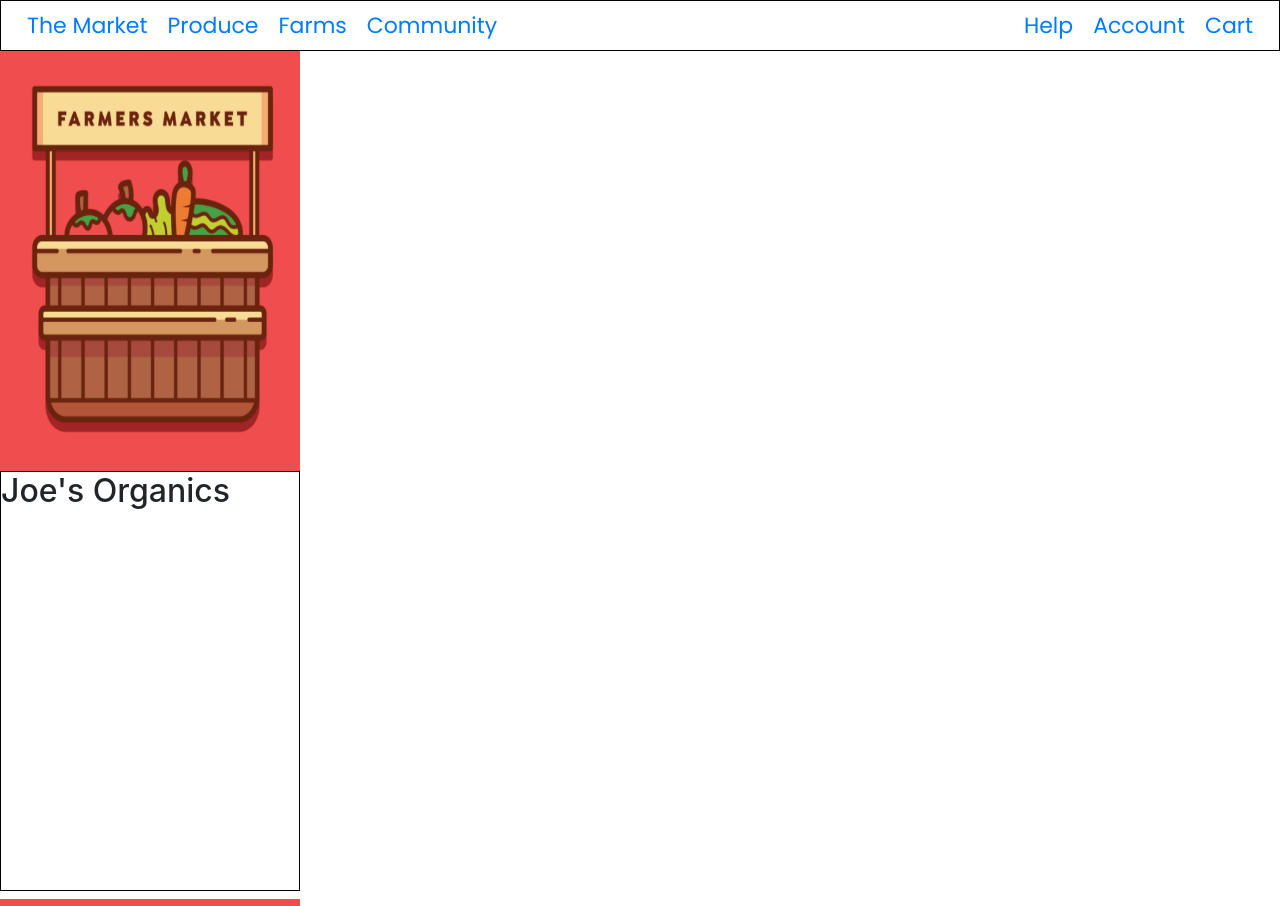
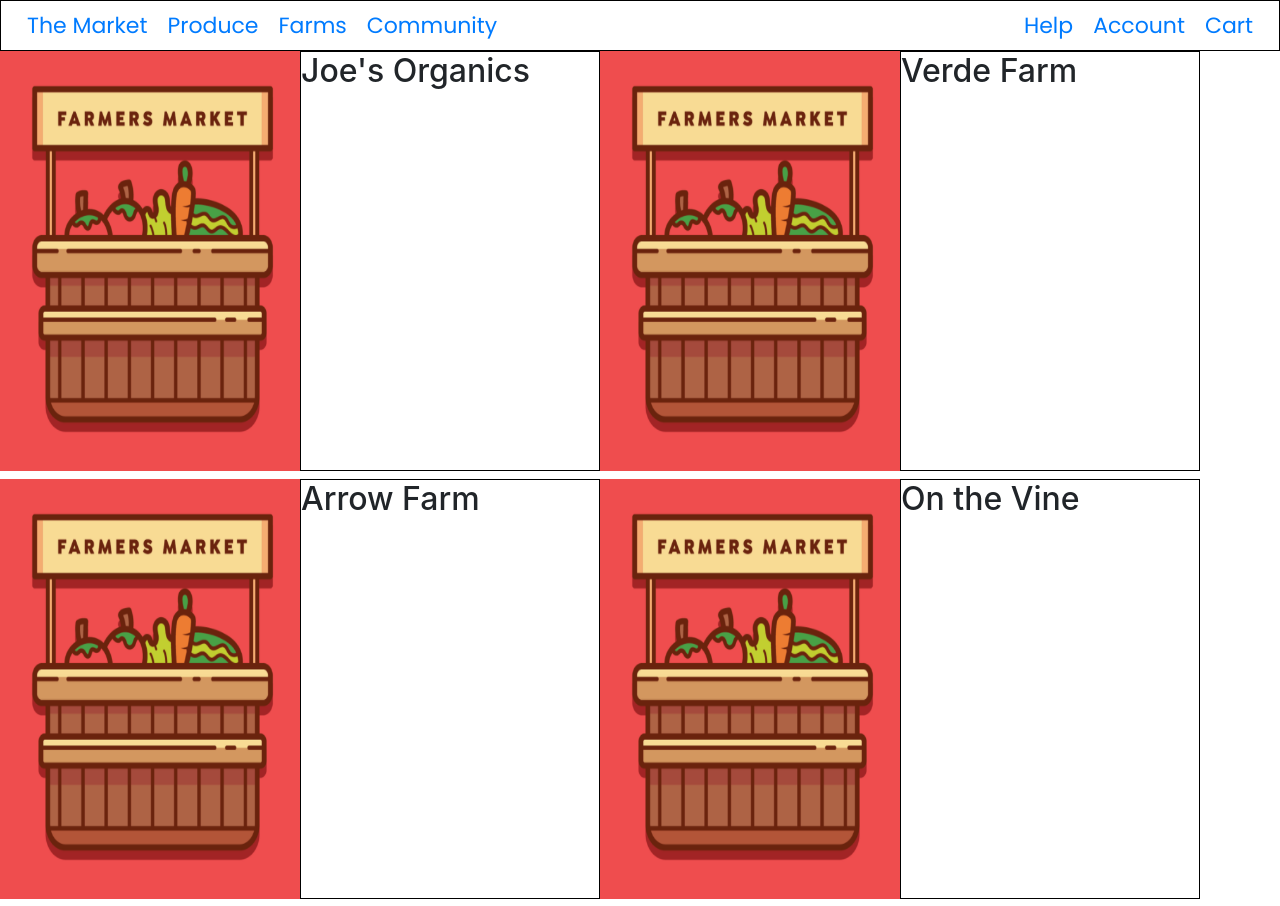
Before and after one commit to wyncode/C37_final_farmers_market, a React (Create React App) app in the folder client/: page /farms in a window 1280 px wide. Shown: the top 906 px of the page. Built offline with nearby package versions, Linux system fonts and the light colour scheme; the HTML template or start-up script is replaced by a standard one.

Commit message:
working flexbox on farm page

```diff
--- a/client/src/components/Farms.css
+++ b/client/src/components/Farms.css
@@ -1,11 +1,28 @@
-.grid-container {
-  display: grid;
-  grid-column-start: 1;
-  grid-column-end: 5;
-}
-
-h2 {
+.grid h2 {
   width: 300px;
   height: 420px;
   border: 1px solid black;
 }
+
+div.grid {
+  display: flex;
+  flex-direction: row;
+  flex-wrap: wrap;
+  justify-content: center;
+  max-width: 1200px;
+}
+
+/* h2 {
+  width: 300px;
+  height: 420px;
+  border: 1px solid black;
+} */
+
+/* @media only screen and (max-width: 1200px) {
+  div.grid {
+    display: flex;
+    flex-direction: row;
+    flex-wrap: wrap;
+    justify-content: center;
+  }
+} */
--- a/client/src/components/Farms.jsx
+++ b/client/src/components/Farms.jsx
@@ -6,55 +6,38 @@ const Farms = () => {
   //some sort of onClick that will be attached the image,
   // once the user clicks the image, it will change to a different div
   return (
-    <div className="grid-container">
-      <div>
+    <div className="grid">
       <img src={logo} alt="farmer" width="300" height="420" />
-      </div>
-      <div>
-        <h2>Joe's Organics</h2>
-      </div>
-      <div>
+
+      <h2 className="farmdiv">Joe's Organics</h2>
+
       <img src={logo} alt="farmer" width="300" height="420" />
-      </div>
-      <div>
-        <h2>Verde Farm</h2>
-      </div>
-      <div>
+
+      <h2 className="farmdiv">Verde Farm</h2>
+
       <img src={logo} alt="farmer" width="300" height="420" />
-      </div>
-      <div>
+
       <h2>Arrow Farm</h2>
-      </div>
-      <div>
+
       <img src={logo} alt="farmer" width="300" height="420" />
-      </div>
-      <div>
+
       <h2>On the Vine</h2>
-      </div>
-      <div>
+
       <img src={logo} alt="farmer" width="300" height="420" />
-      </div>
-      <div>
+
       <h2>Backyard Eggs</h2>
-      </div>
-      <div>
+
       <img src={logo} alt="farmer" width="300" height="420" />
-      </div>
-      <div>
+
       <h2>Finca Fresca</h2>
-      </div>
-      <div>
+
       <img src={logo} alt="farmer" width="300" height="420" />
-      </div>
-      <div>
+
       <h2>Sisters Farm</h2>
-      </div>
-      <div>
+
       <img src={logo} alt="farmer" width="300" height="420" />
-      </div>
-      <div>
+
       <h2>Tropical Farm</h2>
-      </div>
     </div>
   );
 };
```
Lines whose indentation alone changed are shown as unchanged.
